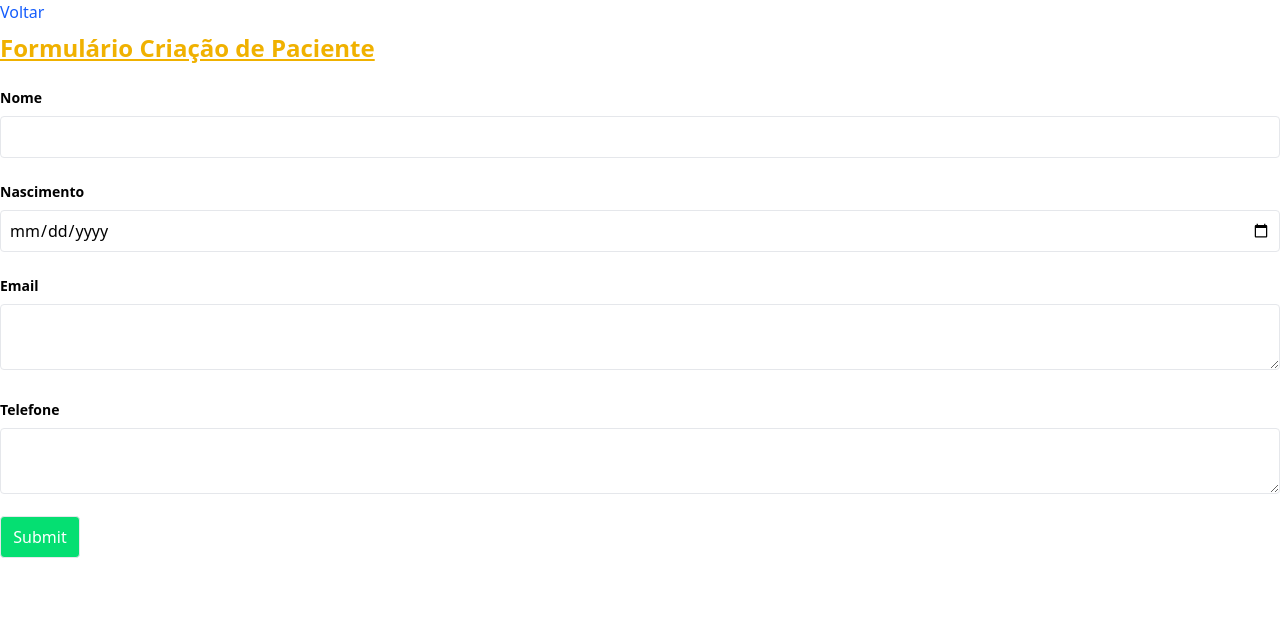
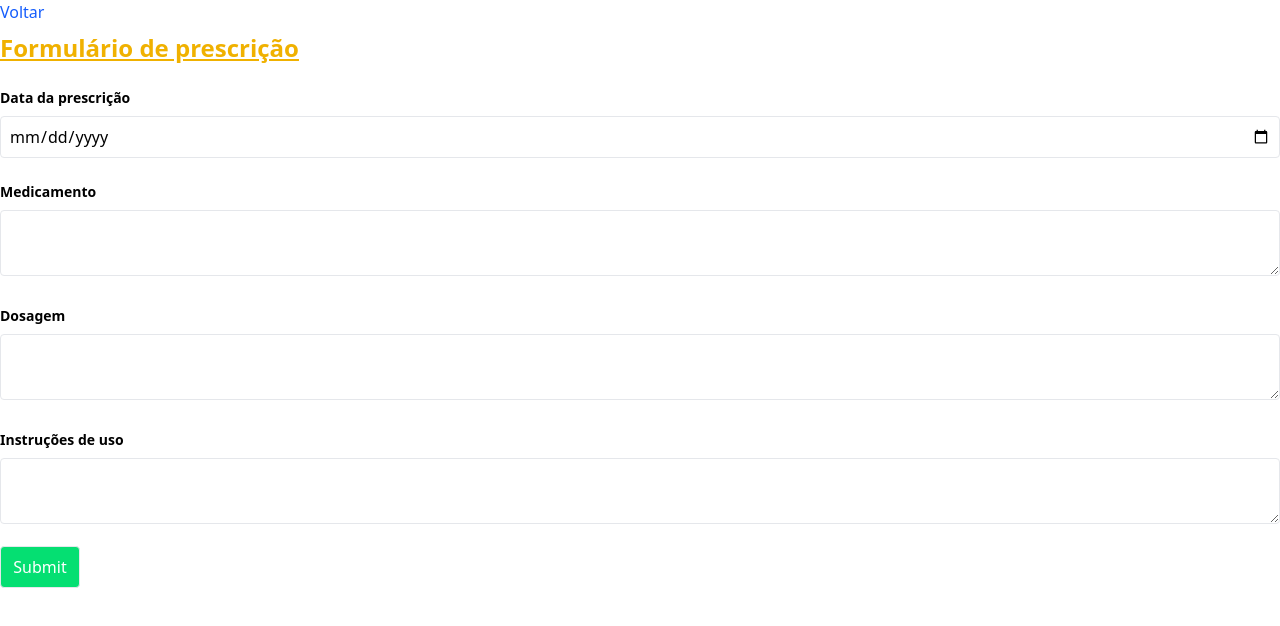
Before and after one commit to ranieriiuri/MediApp, a Next.js app in the folder medi-app-frontend/: page /prescription/create in a window 1280 px wide. Shown: the top 626 px of the page. Built offline with nearby package versions, Linux system fonts and the light colour scheme.

Commit message:
fixing prescription create page

```diff
--- a/medi-app-frontend/src/app/prescription/create/page.tsx
+++ b/medi-app-frontend/src/app/prescription/create/page.tsx
@@ -3,31 +3,33 @@ import Link from "next/link";
 import { useRouter } from "next/navigation";
 import React, { useState } from "react";
 
-export default function PacientCreate() {
+export default function PrescriptionCreate(params: any) {
 
     const router = useRouter();
 
-    const [name, setName] = useState<string>('');
-    const [birthDate, setBirthDate] = useState<string>('');
-    const [email, setEmail] = useState<string>('');
-    const [phone, setPhone] = useState<string>('');
+    const [date, setDate] = useState<string>('');
+    const [medicine, setMedicine] = useState<string>('');
+    const [dosage, setDosage] = useState<string>('');
+    const [instructions, setInstructions] = useState<string>('');
     const [error, setError] = useState<string | null>(null);
 
-    const addPacient = async (e: any) => {
+    const appointmentId = params.params.id;
+
+    const addPrescription = async (e: any) => {
         e.preventDefault();
         setError(null);
 
-        if (name != "" && birthDate != ""
-            && email != "" && phone != "") {
+        if (date != "" && medicine != "" && dosage != "") {
 
             const formData = {
-                name: name,
-                birthDate: birthDate,
-                email: email,
-                phone: phone
+                date: date,
+                appointmentId: appointmentId,
+                medicine: medicine,
+                dosage: dosage,
+                instructions: instructions
             }
 
-            const add = await fetch('http://127.0.0.1:3001/postPacient', {
+            const add = await fetch('http://127.0.0.1:3001/postPrescription', {
                 method: 'POST',
                 headers: {
                     'Content-Type': 'application/json',
@@ -38,7 +40,7 @@ export default function PacientCreate() {
 
             const content = await add.json();
 
-            if (content.name) {
+            if (content.date) {
                 router.push('/home');
             } else {
                 setError(content.error);
@@ -46,28 +48,29 @@ export default function PacientCreate() {
 
         }
 
+
     };
 
     return (
         <>
-            <Link className="font-medium text-blue-600 dark:text-blue-500 hover:underline" href="/home">Voltar</Link>
-            <form className='w-full' onSubmit={addPacient}>
-                <span className='font-bold text-yellow-500 py-2 block underline text-2xl'>Formulário Criação de Paciente</span>
+            <Link className="font-medium text-blue-600 dark:text-blue-500 hover:underline" href="/appointment/list">Voltar</Link>
+            <form className='w-full' onSubmit={addPrescription}>
+                <span className='font-bold text-yellow-500 py-2 block underline text-2xl'>Formulário de prescrição</span>
                 <div className='w-full py-2'>
-                    <label htmlFor="" className='text-sm font-bold py-2 block'>Nome</label>
-                    <input type='text' name='name' className='w-full border-[1px] border-gray-200 p-2 rounded-sm' onChange={(e: any) => setName(e.target.value)} />
+                    <label htmlFor="" className='text-sm font-bold py-2 block'>Data da prescrição</label>
+                    <input type='date' name='date' className='w-full border-[1px] border-gray-200 p-2 rounded-sm' onChange={(e: any) => setDate(e.target.value)} />
                 </div>
                 <div className='w-full py-2'>
-                    <label htmlFor="" className='text-sm font-bold py-2 block'>Nascimento</label>
-                    <input type="date" name='birthDate' className='w-full border-[1px] border-gray-200 p-2 rounded-sm' onChange={(e: any) => setBirthDate(e.target.value)} />
+                    <label htmlFor="" className='text-sm font-bold py-2 block'>Medicamento</label>
+                    <textarea name='medicine' className='w-full border-[1px] border-gray-200 p-2 rounded-sm' onChange={(e: any) => setMedicine(e.target.value)} />
                 </div>
                 <div className='w-full py-2'>
-                    <label htmlFor="" className='text-sm font-bold py-2 block'>Email</label>
-                    <textarea name='email' className='w-full border-[1px] border-gray-200 p-2 rounded-sm' onChange={(e: any) => setEmail(e.target.value)} />
+                    <label htmlFor="" className='text-sm font-bold py-2 block'>Dosagem</label>
+                    <textarea name='dosage' className='w-full border-[1px] border-gray-200 p-2 rounded-sm' onChange={(e: any) => setDosage(e.target.value)} />
                 </div>
                 <div className='w-full py-2'>
-                    <label htmlFor="" className='text-sm font-bold py-2 block'>Telefone</label>
-                    <textarea name='phone' className='w-full border-[1px] border-gray-200 p-2 rounded-sm' onChange={(e: any) => setPhone(e.target.value)} />
+                    <label htmlFor="" className='text-sm font-bold py-2 block'>Instruções de uso</label>
+                    <textarea name='instructions' className='w-full border-[1px] border-gray-200 p-2 rounded-sm' onChange={(e: any) => setInstructions(e.target.value)} />
                 </div>
                 <div className='w-full py-2'>
                     <button className="w-20 p-2 text-white border-gray-200 border-[1px] rounded-sm bg-green-400">Submit</button>
```
